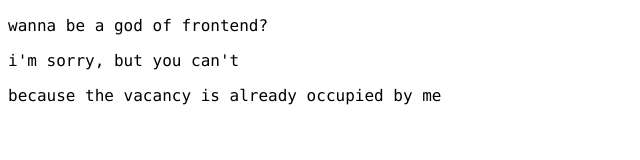
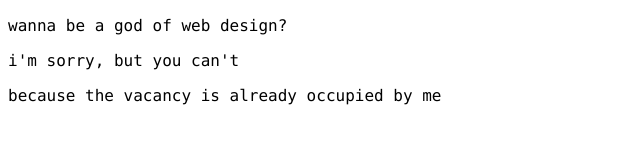
Before and after one commit to eightuponatime/eightuponatime.github.io, a plain HTML site: page index.html in a window 1280 px wide. Shown: the full height of the page, 0-640 px from the left. Drawn offline with Linux system fonts and the light colour scheme.

Commit message:
Update index.html

```diff
--- a/index.html
+++ b/index.html
@@ -3,7 +3,7 @@
 <head>
     <meta charset="UTF-8">
     <meta name="viewport" content="width=device-width, initial-scale=1.0">
-    <title>god of frontend</title>
+    <title>eightuponatime</title>
     <style>
         body {
             font-family: 'Consolas';
@@ -11,7 +11,7 @@
     </style>
 </head>
 <body>
-    <p>wanna be a god of frontend?</p>
+    <p>wanna be a god of web design?</p>
     <p>i'm sorry, but you can't</p>
     <p>because the vacancy is already occupied by me</p>
 </body>
```
